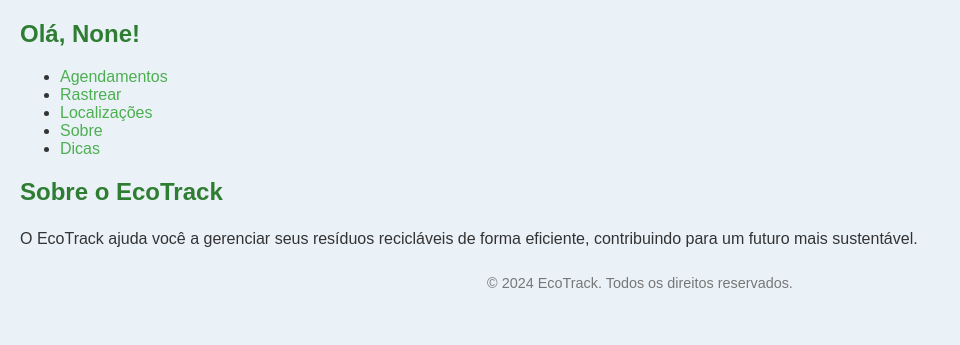
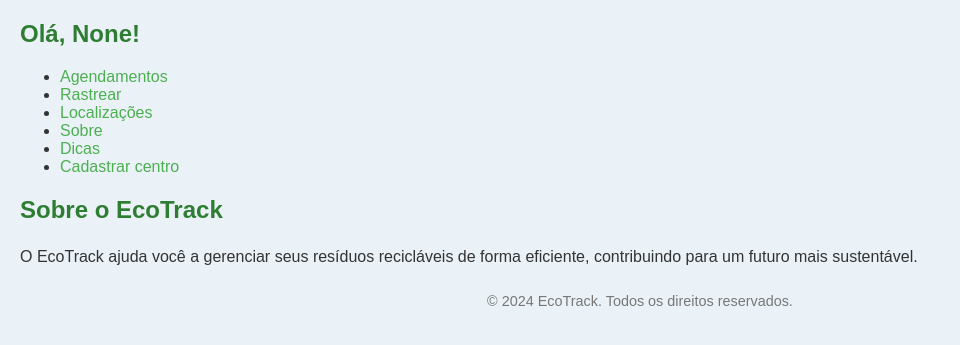
Before and after one commit to gustavocarneiro453/Projeto-FDS, a Django app: page /users/empresa/dashboard/ in a window 1280 px wide. Shown: the part 177-522 px from the top of the page, without its empty margins (0-960 px from the left). Run offline with Django 5.2, Linux system fonts and the light colour scheme; the visitor is signed in with stand-in values (Sample User, id 1).

Commit message:
atualização dashboard de empresas

```diff
--- a/templates/users/dashboard_empresa.html
+++ b/templates/users/dashboard_empresa.html
@@ -23,9 +23,10 @@
         <ul>
             <li><a href="#">Agendamentos</a></li>
             <li><a href="#">Rastrear</a></li>
-            <li><a href="#{% url 'centros:lista_centros' %}">Localizações</a></li>
+            <li><a href="{% url 'centros:lista_centros' %}">Localizações</a></li>
             <li><a href="#">Sobre</a></li>
             <li><a href="#">Dicas</a></li>
+            <li><a href="{% url 'centros:cadastrar_centro'%}"">Cadastrar centro</a></li>
         </ul>
     </nav>
 
```
Also changed, not shown: users/migrations/0009_user_first_name_user_last_name.py (added).
